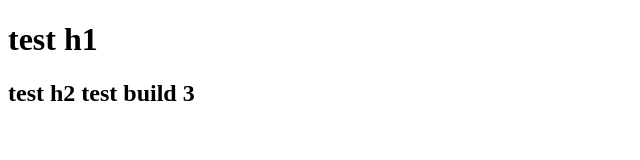
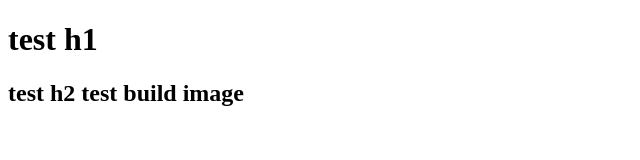
Before and after one commit to dungdt-dev/hello-nodejs2, a website: page index.html in a window 1280 px wide. Shown: the full height of the page, 0-640 px from the left. Drawn offline with Linux system fonts and the light colour scheme.

Commit message:
test build image

```diff
--- a/index.html
+++ b/index.html
@@ -7,6 +7,6 @@
 <body>
 
 <h1>test h1</h1>
-<h2>test h2 test build 3</h2>
+<h2>test h2 test build image</h2>
 </body>
 </html>
```
Also changed, not shown: 1 other file.
